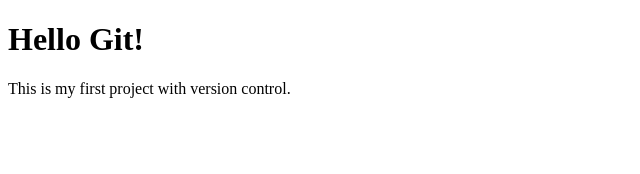
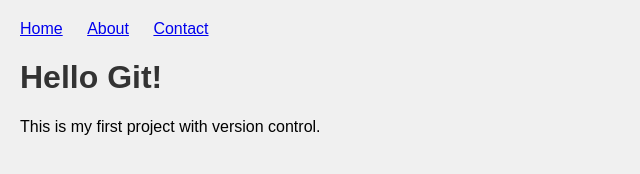
Before and after one commit to hnf-svgh/my-web-project, a plain HTML site: page index.html in a window 1280 px wide. Shown: the whole page, without its empty margins (0-640 px from the left). Drawn offline with Linux system fonts and the light colour scheme.

Commit message:
Add navigation menu

```diff
--- a/index.html
+++ b/index.html
@@ -4,7 +4,15 @@
     <title>My First Git Project</title>
     <link rel="stylesheet" href="style.css">
 </head>
+
 <body>
+    <nav>
+        <ul>
+            <li><a href="#home">Home</a></li>
+            <li><a href="#about">About</a></li>
+            <li><a href="#contact">Contact</a></li>
+        </ul>
+    </nav>
     <h1>Hello Git!</h1>
     <p>This is my first project with version control.</p>
 </body>
--- a/style.css
+++ b/style.css
@@ -0,0 +1,18 @@
+body {
+    font-family: Arial, sans-serif;
+    margin: 20px;
+    background-color: #f0f0f0;
+}
+
+h1 {
+    color: #333;
+}
+nav ul {
+    list-style: none;
+    padding: 0;
+}
+
+nav li {
+    display: inline;
+    margin-right: 20px;
+}
```
